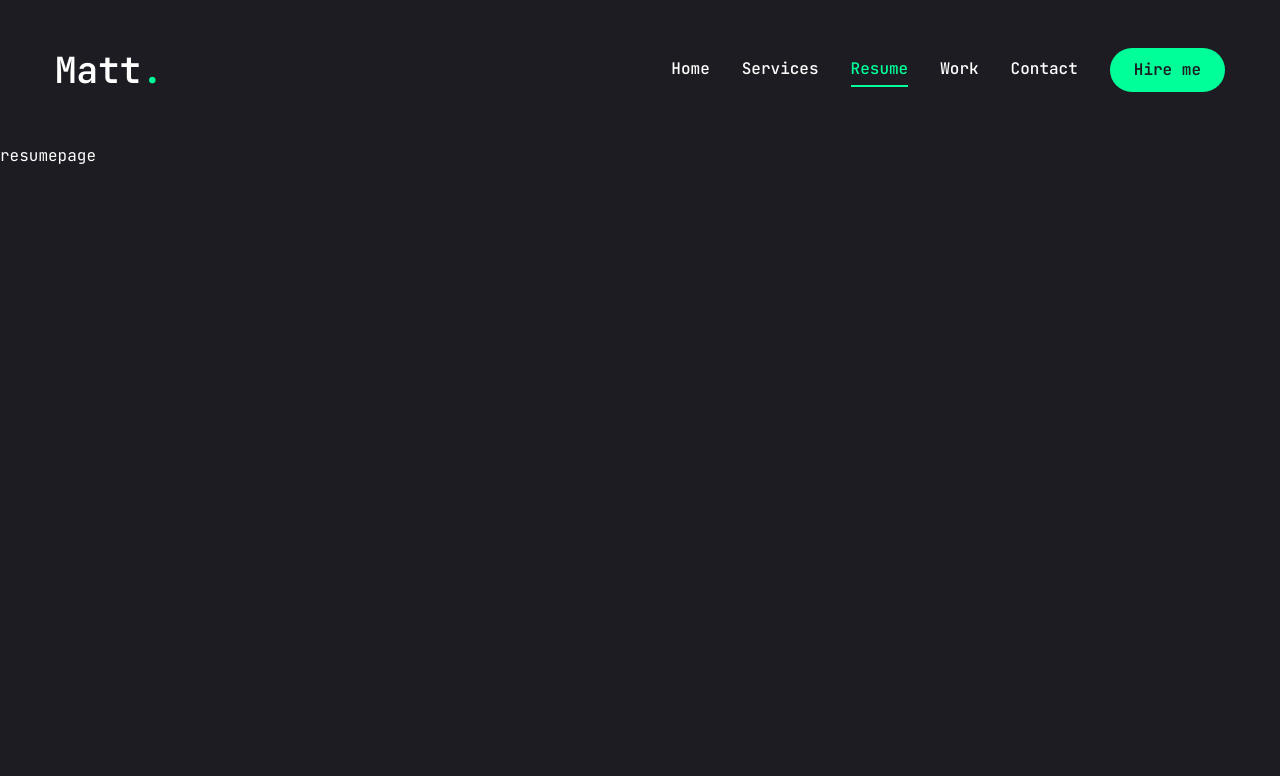
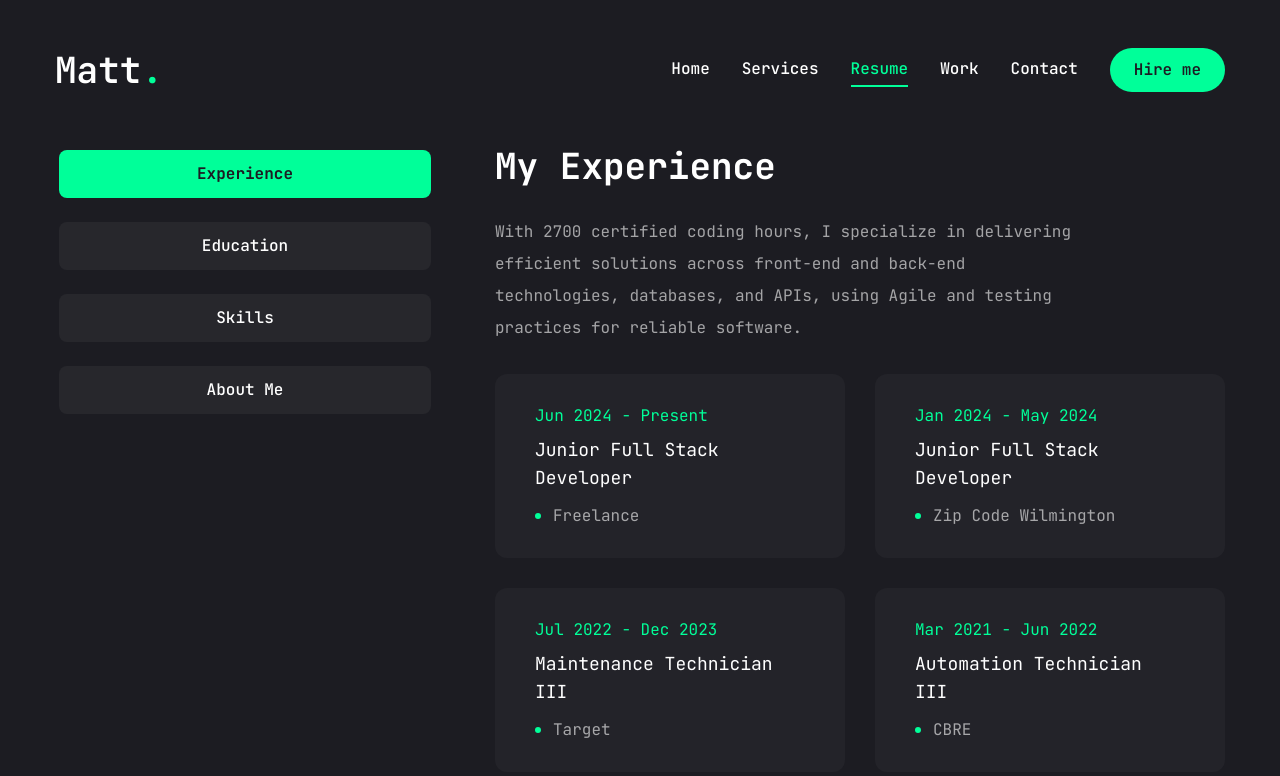
Before and after one commit to Matthew123003/Portfolio, a Next.js app: page /resume in a window 1280 px wide. Shown: the top 776 px of the page. Built offline with nearby package versions, Linux system fonts and the light colour scheme.

Commit message:
ResumePage.jsx Complete

```diff
--- a/app/resume/page.jsx
+++ b/app/resume/page.jsx
@@ -11,7 +11,7 @@
 // about data
 const about = {
     title: "About me",
-    description: "Lorem ipsum dolor, sit amet consectetur adipisicing elit. Dignissimos incidunt praesentium accusantium exercitationem est officiis.",
+    description: "A motivated and resourceful software developer committed to excellence in building intricate, aesthetic applications.",
     info: [
       {
         fieldName: "Name",
@@ -52,12 +52,17 @@
 const experience = {
     icon: <FaLaptopCode />,
     title: "My Experience",
-    description: "Lorem ipsum dolor, sit amet consectetur adipisicing elit. Dignissimos incidunt praesentium accusantium exercitationem est officiis.",
+    description: "With 2700 certified coding hours, I specialize in delivering efficient solutions across front-end and back-end technologies, databases, and APIs, using Agile and testing practices for reliable software.",
     items: [
+      {
+        company: "Freelance",
+        position: "Junior Full Stack Developer",
+        duration: "Jun 2024 - Present",
+      },
       {
         company: "Zip Code Wilmington",
         position: "Junior Full Stack Developer",
-        duration: "Jan 2024 - Present",
+        duration: "Jan 2024 - May 2024",
       },
       {
         company: "Target",
@@ -71,12 +76,12 @@
       },
       {
         company: "Entegris Inc.",
-        position: "Lead Electrical and Instrumentation Technician",
+        position: "Lead E&I Technician",
         duration: "Jan 2020 - Feb 2021",
       },
       {
         company: "Wilmington Pharmatech",
-        position: "Lead Electrical and Instrumentation Technician",
+        position: "Lead E&I Technician",
         duration: "Jan 2018 - Dec 2019",
       },
       {
@@ -106,12 +111,17 @@
 const education = {
   icon: <FaSchool />,
   title: "My Education",
-  description: "Lorem ipsum dolor, sit amet consectetur adipisicing elit. Dignissimos incidunt praesentium accusantium exercitationem est officiis.",
+  description: "Through multiple certifications, I have built a solid foundation in full stack software development and computer science, with expertise in both front-end and back-end technologies.",
   items: [
     {
       institution: "FreeCodeCamp.org",
       degree: "Front End Development Libraries Certification",
       duration: "Aug 2024 - Present",
+    },
+    {
+      institution: "FreeCodeCamp.org",
+      degree: "Advanced Python Certification",
+      duration: "Oct 2024",
     },
     {
       institution: "FreeCodeCamp.org",
@@ -159,7 +169,7 @@
 // skills data
 const skills = {
     title: "My Skills",
-    description: "Lorem ipsum dolor, sit amet consectetur adipisicing elit. Dignissimos incidunt praesentium accusantium exercitationem est officiis.",
+    description: "Proficient in a diverse range of skills, including Java, JavaScript, Python, React, Node.js, and MySQL, with expertise in building scalable applications. Strong in front-end and back-end technologies, testing frameworks like JUnit and Jest, and experienced with tools like Docker, Git, and Postman for efficient development.",
     skillList: [
         {
           icon: <FaJava />,
@@ -277,15 +287,168 @@
           icon: <SiDocker />,
           name: "Docker",
         },
+        {
+          icon: <SiIntellijidea />,
+          name: "IntelliJ IDEA",
+        },
+        {
+          icon: <SiVisualstudiocode />,
+          name: "VS Code",
+        },
+        {
+          icon: <SiAndroidstudio />,
+          name: "Android Studio",
+        },
     ],
 };
 
 
 const Resume = () => {
   return (
-    <div>
-        resumepage
-    </div>
+    <motion.div
+    initial={{opacity: 0}}
+    animate={{
+      opacity: 1,
+      transition: {delay: 2.4, duration: 0.4, ease: "easeIn"}
+      }}
+      className="min-h-[80vh] flex items-center justify-center py-12 xl:py-0"
+    >
+      <div className="container mx-auto">
+        <Tabs
+         defaultValue="experience"
+         className="flex flex-col xl:flex-row gap-[60px]"
+        >
+          <TabsList className="flex flex-col w-full max-w-[380px] mx-auto xl:mx-0 gap-6">
+            <TabsTrigger value="experience">Experience</TabsTrigger>
+            <TabsTrigger value="education">Education</TabsTrigger>
+            <TabsTrigger value="skills">Skills</TabsTrigger>
+            <TabsTrigger value="about">About Me</TabsTrigger>
+          </TabsList>
+
+          {/* content */}
+          <div className="min-h-[70vh] w-full">
+             {/* experience */}
+             <TabsContent value="experience" className="w-full">
+                <div className="flex flex-col gap-[30px] text-center xl:text-left">
+                  <h3 className="text-4xl font-bold">{experience.title}</h3>
+                  <p className="max-w-[600px] text-white/60 mx-auto xl:mx-0">
+                    {experience.description}
+                  </p>
+                  <ScrollArea className="h-[400px]">
+                    <ul className="grid grid-cols-1 lg:grid-cols-2 gap-[30px]">
+                      {experience.items.map((item, index) => {
+                        return (
+                          <li
+                            key={index}
+                            className="bg-[#232329] h-[184px] py-6 px-10 rounded-xl flex flex-col justify-center items-center lg:items-start gap-1"
+                          >
+                            <span className="text-accent">{item.duration}</span>
+                            <h3 className="text-lg max-w-[260px] min-h-[60px] text-center lg:text-left">
+                              {item.position}
+                            </h3>
+                            <div className="flex items-center gap-3">
+                              {/* dot */}
+                              <span className="w-[6px] h-[6px] rounded-full bg-accent"></span>
+                              <p className="text-white/60">{item.company}</p>
+                            </div>
+                          </li>
+                        )
+                      })}
+                    </ul>
+                  </ScrollArea>
+                </div>
+             </TabsContent>
+
+
+             {/* education */}
+             <TabsContent value="education" className="w-full">
+             <div className="flex flex-col gap-[30px] text-center xl:text-left">
+                  <h3 className="text-4xl font-bold">{education.title}</h3>
+                  <p className="max-w-[600px] text-white/60 mx-auto xl:mx-0">
+                    {education.description}
+                  </p>
+                  <ScrollArea className="h-[400px]">
+                    <ul className="grid grid-cols-1 lg:grid-cols-2 gap-[30px]">
+                      {education.items.map((item, index) => {
+                        return (
+                          <li
+                            key={index}
+                            className="bg-[#232329] h-[184px] py-6 px-10 rounded-xl flex flex-col justify-center items-center lg:items-start gap-1"
+                          >
+                            <span className="text-accent">{item.duration}</span>
+                            <h3 className="text-lg max-w-[260px] min-h-[60px] text-center lg:text-left">
+                              {item.degree}
+                            </h3>
+                            <div className="flex items-center gap-3">
+                              {/* dot */}
+                              <span className="w-[6px] h-[6px] rounded-full bg-accent"></span>
+                              <p className="text-white/60">{item.institution}</p>
+                            </div>
+                          </li>
+                        )
+                      })}
+                    </ul>
+                  </ScrollArea>
+                </div>
+             </TabsContent>
+
+
+             {/* skills */}
+             <TabsContent value="skills" className="w-full h-full">
+                <div className="flex flex-col gap-[30px]">
+                  <div className="flex flex-col gap-[30px] text-center xl:text-left">
+                    <h3 className="text-4xl font-bold">{skills.title}</h3>
+                    <p className="max-w-[600px] text-white/60 mx-auto xl:mx-0">
+                    {skills.description}</p>
+                  </div>
+                  <ScrollArea className="h-[400px]">
+                  <ul className="grid grid-cols-2 sm:grid-cols-3 md:grid-cols-4 gap-4 xl:gap-[30px]">
+                    {skills.skillList.map((skill, index) => {
+                      return (
+                          <li key={index}>
+                            <TooltipProvider delayDuration={100}>
+                              <Tooltip>
+                                <TooltipTrigger className="w-full h-[150px] bg-[#232329] rounded-xl flex justify-center items-center group">
+                                  <div className="text-6xl group-hover:text-accent transition-all duration-300">
+                                    {skill.icon}
+                                  </div>
+                                </TooltipTrigger>
+                                <TooltipContent>
+                                  <p className="capitalize">{skill.name}</p>
+                                </TooltipContent>
+                              </Tooltip>
+                            </TooltipProvider>
+                          </li>
+                      );
+                    })}
+                  </ul>
+                  </ScrollArea>
+                </div>
+             </TabsContent>
+
+
+             {/* about me */}
+             <TabsContent value="about" className="w-full text-center xl:text-left">
+                <div className="flex flex-col gap-[30px]">
+                  <h3 className="text-4xl font-bold">{about.title}</h3>
+                  <p className="max-w-[600px] text-white/60 mx-auto xl:mx-0">
+                  {about.description}</p>
+                  <ul className="grid grid-cols-1 xl:grid-cols-2 gap-y-6 max-w-[620px] mx-auto xl:mx-0">
+                    {about.info.map((item, index) => {
+                      return (
+                          <li key={index} className="flex items-center justify-center xl:justify-start gap-4">
+                            <span className="text-white/60">{item.fieldName}</span>
+                            <span className="text-xl">{item.fieldValue}</span>
+                          </li>
+                      );
+                    })}
+                  </ul>
+                </div>
+             </TabsContent>
+          </div>
+        </Tabs>
+      </div>
+    </motion.div>
   )
 }
 
--- a/components/Stats.jsx
+++ b/components/Stats.jsx
@@ -16,7 +16,7 @@
         text: "Technologies Learned",
     },
     {
-        num: "2400",
+        num: "2700",
         text: "Certified Coding Hours",
     },
 ]
--- a/components/ui/scroll-area.tsx
+++ b/components/ui/scroll-area.tsx
@@ -40,7 +40,7 @@
     )}
     {...props}
   >
-    <ScrollAreaPrimitive.ScrollAreaThumb className="relative flex-1 rounded-full bg-slate-200 dark:bg-slate-800" />
+    <ScrollAreaPrimitive.ScrollAreaThumb className="relative flex-1 rounded-full bg-accent dark:bg-slate-800" />
   </ScrollAreaPrimitive.ScrollAreaScrollbar>
 ))
 ScrollBar.displayName = ScrollAreaPrimitive.ScrollAreaScrollbar.displayName
--- a/components/ui/tabs.tsx
+++ b/components/ui/tabs.tsx
@@ -14,7 +14,7 @@
   <TabsPrimitive.List
     ref={ref}
     className={cn(
-      "inline-flex h-10 items-center justify-center rounded-md bg-slate-100 p-1 text-slate-500 dark:bg-slate-800 dark:text-slate-400",
+      "inline-flex h-auto rounded-md p-1 text-primary",
       className
     )}
     {...props}
@@ -29,7 +29,7 @@
   <TabsPrimitive.Trigger
     ref={ref}
     className={cn(
-      "inline-flex items-center justify-center whitespace-nowrap rounded-sm px-3 py-1.5 text-sm font-medium ring-offset-white transition-all focus-visible:outline-none focus-visible:ring-2 focus-visible:ring-slate-950 focus-visible:ring-offset-2 disabled:pointer-events-none disabled:opacity-50 data-[state=active]:bg-white data-[state=active]:text-slate-950 data-[state=active]:shadow-sm dark:ring-offset-slate-950 dark:focus-visible:ring-slate-300 dark:data-[state=active]:bg-slate-950 dark:data-[state=active]:text-slate-50",
+      "inline-flex items-center w-full bg-[#27272c] justify-center whitespace-nowrap text-white rounded-lg p-3 text-base font-medium ring-offset-white transition-all disabled:pointer-events-none disabled:opacity-50 data-[state=active]:bg-accent data-[state=active]:text-primary data-[state=active]:font-bold data-[state=active]:shadow-sm",
       className
     )}
     {...props}
@@ -44,7 +44,7 @@
   <TabsPrimitive.Content
     ref={ref}
     className={cn(
-      "mt-2 ring-offset-white focus-visible:outline-none focus-visible:ring-2 focus-visible:ring-slate-950 focus-visible:ring-offset-2 dark:ring-offset-slate-950 dark:focus-visible:ring-slate-300",
+      "min-h-[480px] ring-offset-white focus-visible:outline-none focus-visible:ring-2 focus-visible:ring-slate-950 focus-visible:ring-offset-2 dark:ring-offset-slate-950 dark:focus-visible:ring-slate-300",
       className
     )}
     {...props}
```
